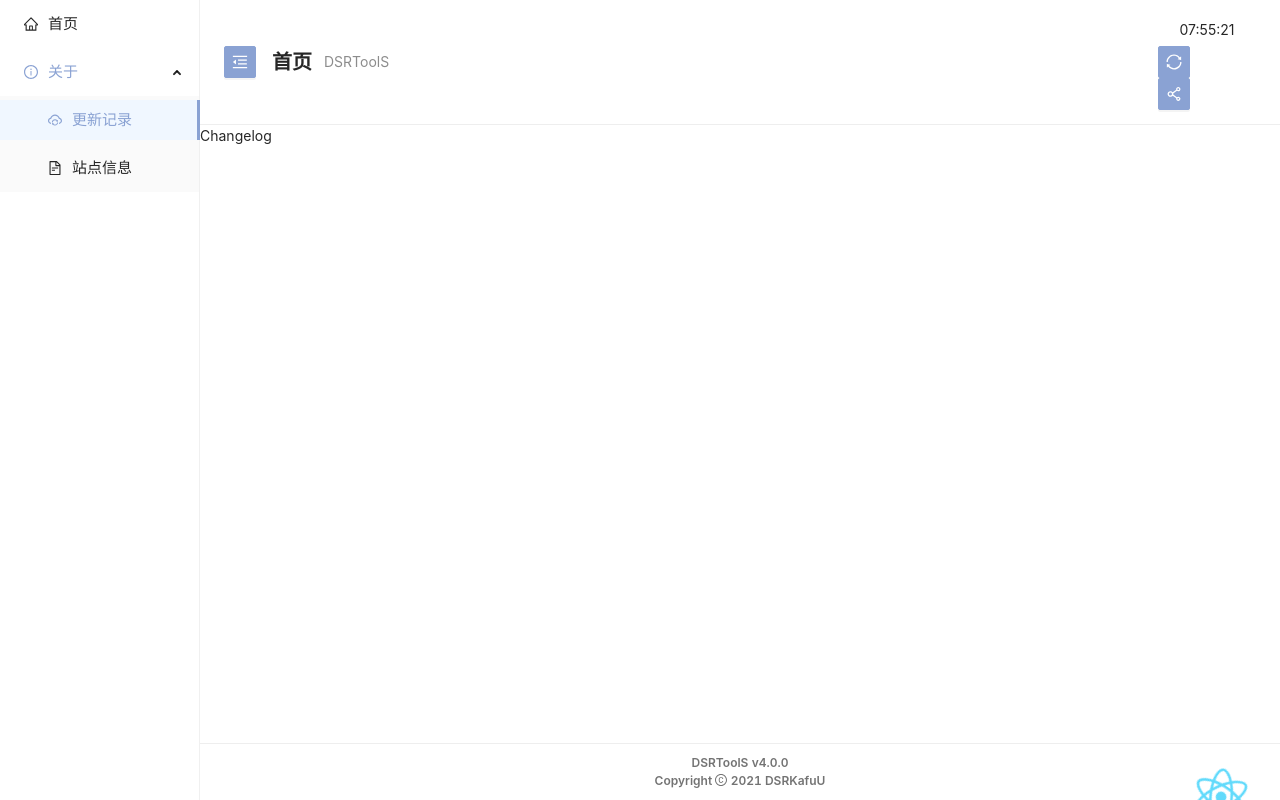
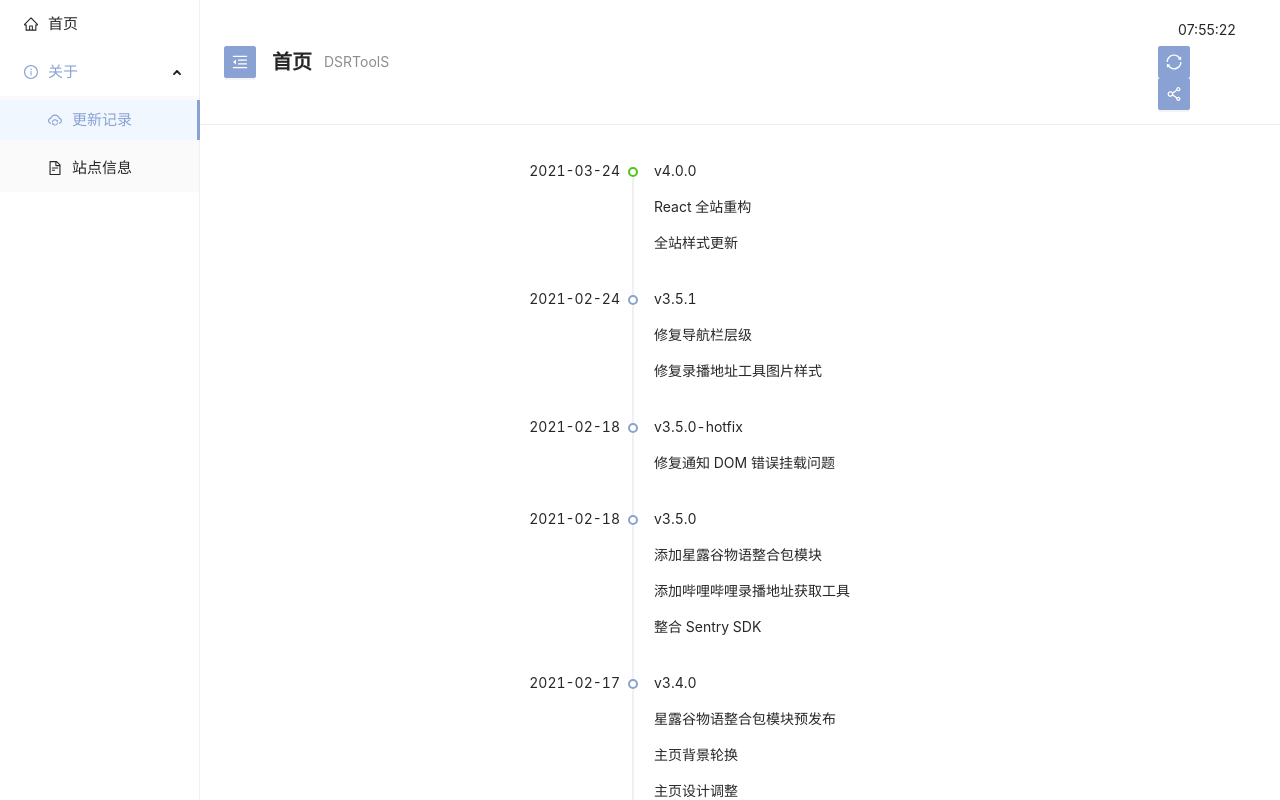
Before and after one commit to dsrkafuu/dsr-tools, a React (Vite) app: page /about/changelog in a window 1280 px wide. Shown: the top 800 px of the page. Built offline with nearby package versions, Linux system fonts and the light colour scheme.

Commit message:
feat: changelog module

```diff
--- a/src/App.scss
+++ b/src/App.scss
@@ -21,6 +21,7 @@
 
 .content__layout {
   z-index: 10;
+  overflow: auto;
 }
 
 .header__layout,
--- a/src/assets/changelog.js
+++ b/src/assets/changelog.js
@@ -1,8 +1,8 @@
 export const changelog = [
   {
     version: 'v4.0.0',
-    date: '',
-    logs: [],
+    date: '2021-03-24',
+    logs: ['React 全站重构', '全站样式更新'],
   },
   {
     version: 'v3.5.1',
--- a/src/views/About/Changelog.jsx
+++ b/src/views/About/Changelog.jsx
@@ -1,7 +1,26 @@
 import React from 'react';
 
+import { Timeline } from 'antd';
+import 'antd/lib/timeline/style/index.less';
+
+import './Changelog.scss';
+import { changelog } from '@/assets/changelog';
+
 function Changelog() {
-  return <div>Changelog</div>;
+  return (
+    <div className='changelog'>
+      <Timeline className='changelog__list' mode='left'>
+        {changelog.map((item, idx) => (
+          <Timeline.Item label={item.date} key={item.version} color={idx === 0 ? 'green' : 'blue'}>
+            <p>{item.version}</p>
+            {item.logs.map((t, idx) => (
+              <p key={idx}>{t}</p>
+            ))}
+          </Timeline.Item>
+        ))}
+      </Timeline>
+    </div>
+  );
 }
 
 export default Changelog;
--- /dev/null
+++ b/src/views/About/Changelog.scss
@@ -0,0 +1,6 @@
+.changelog {
+  &__list {
+    width: 80%;
+    padding-top: 3rem;
+  }
+}
```
